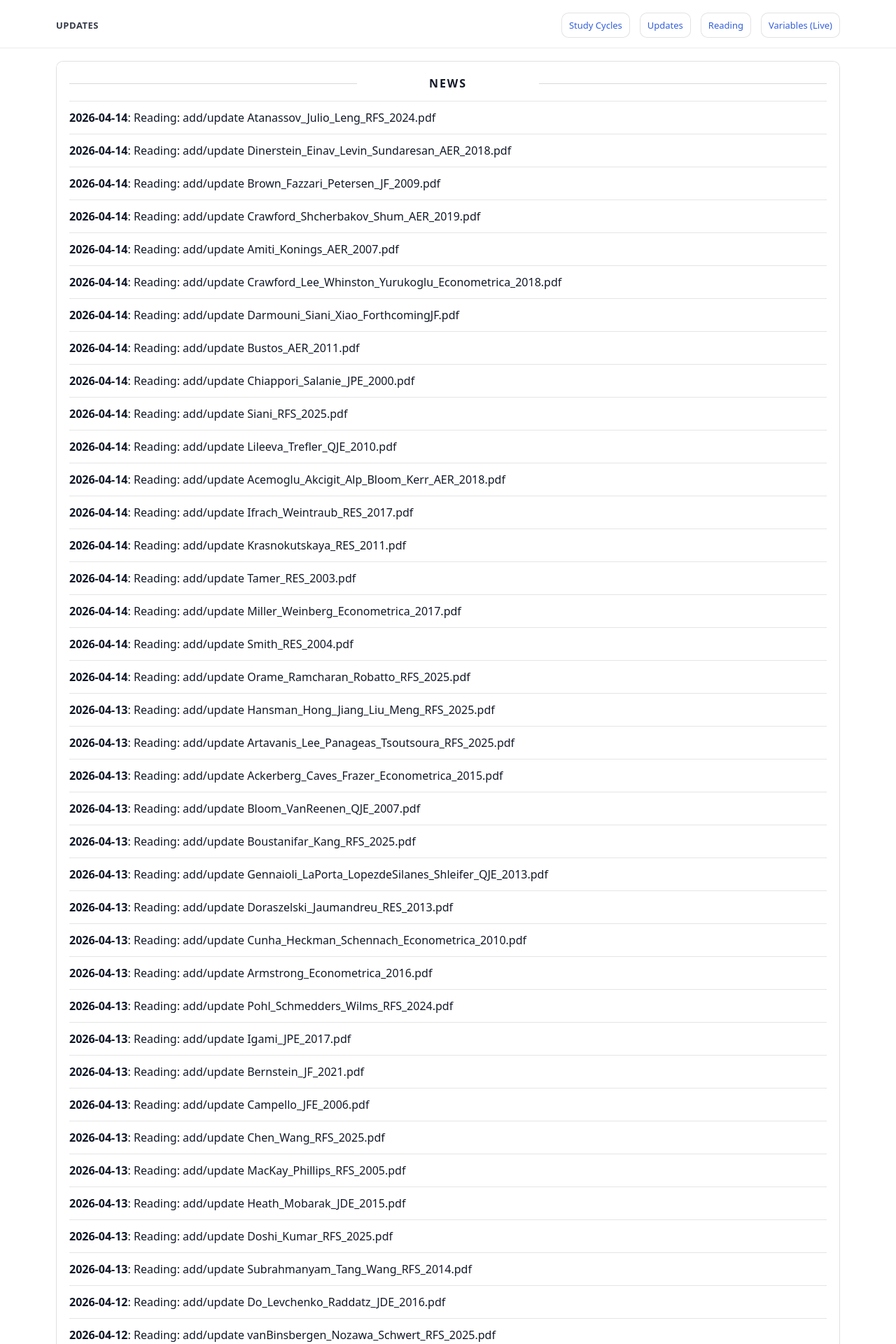
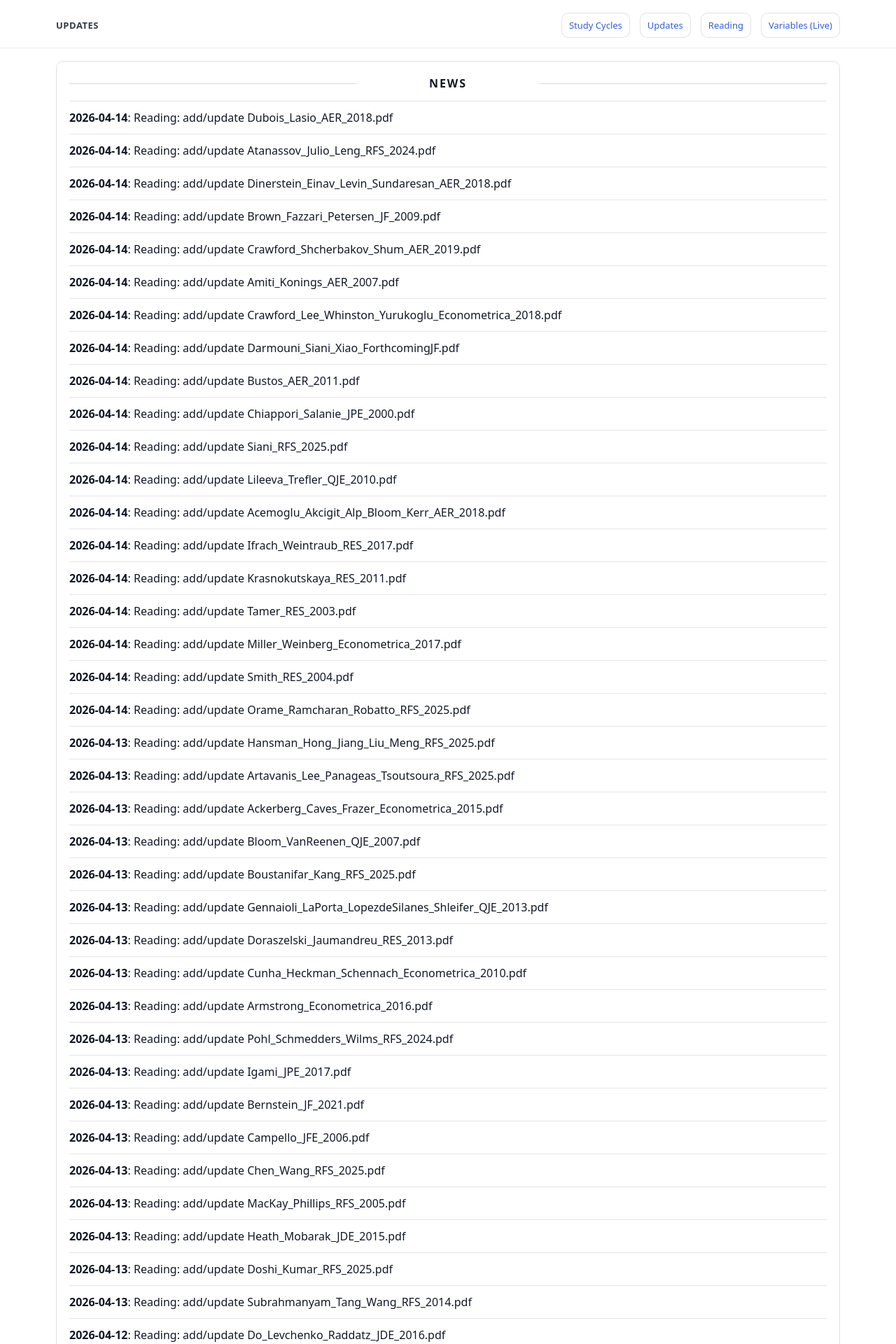
Before and after one commit to yaxinzn/study-archive, a Jekyll site: the page built from updates/index.md, in a window 1280 px wide. Shown: the top 1920 px of the page at 70% size. Built offline with Jekyll 4.4.1, drawn with Linux system fonts in a browser that asks for light colours; some of the changed text lies outside the part shown.

Commit message:
chore: update NEWS feed

```diff
--- a/_data/news.yml
+++ b/_data/news.yml
@@ -1,4 +1,7 @@
 # Auto-generated update history (sorted newest -> oldest). Do not edit manually.
+- ts: "1776168435"
+  date: "2026-04-14"
+  title: "Reading: add/update Dubois_Lasio_AER_2018.pdf"
 - ts: "1776168065"
   date: "2026-04-14"
   title: "Reading: add/update Atanassov_Julio_Leng_RFS_2024.pdf"
```
